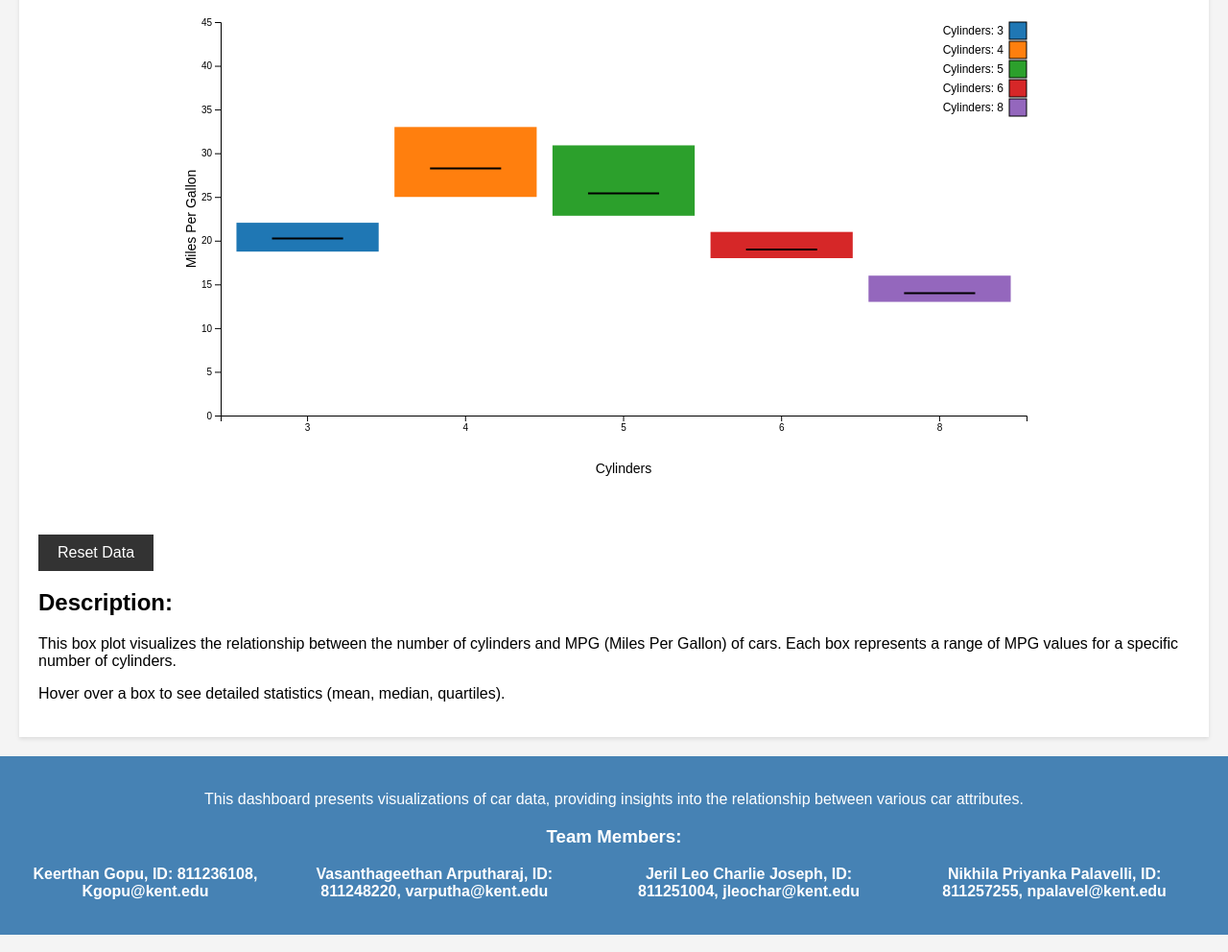
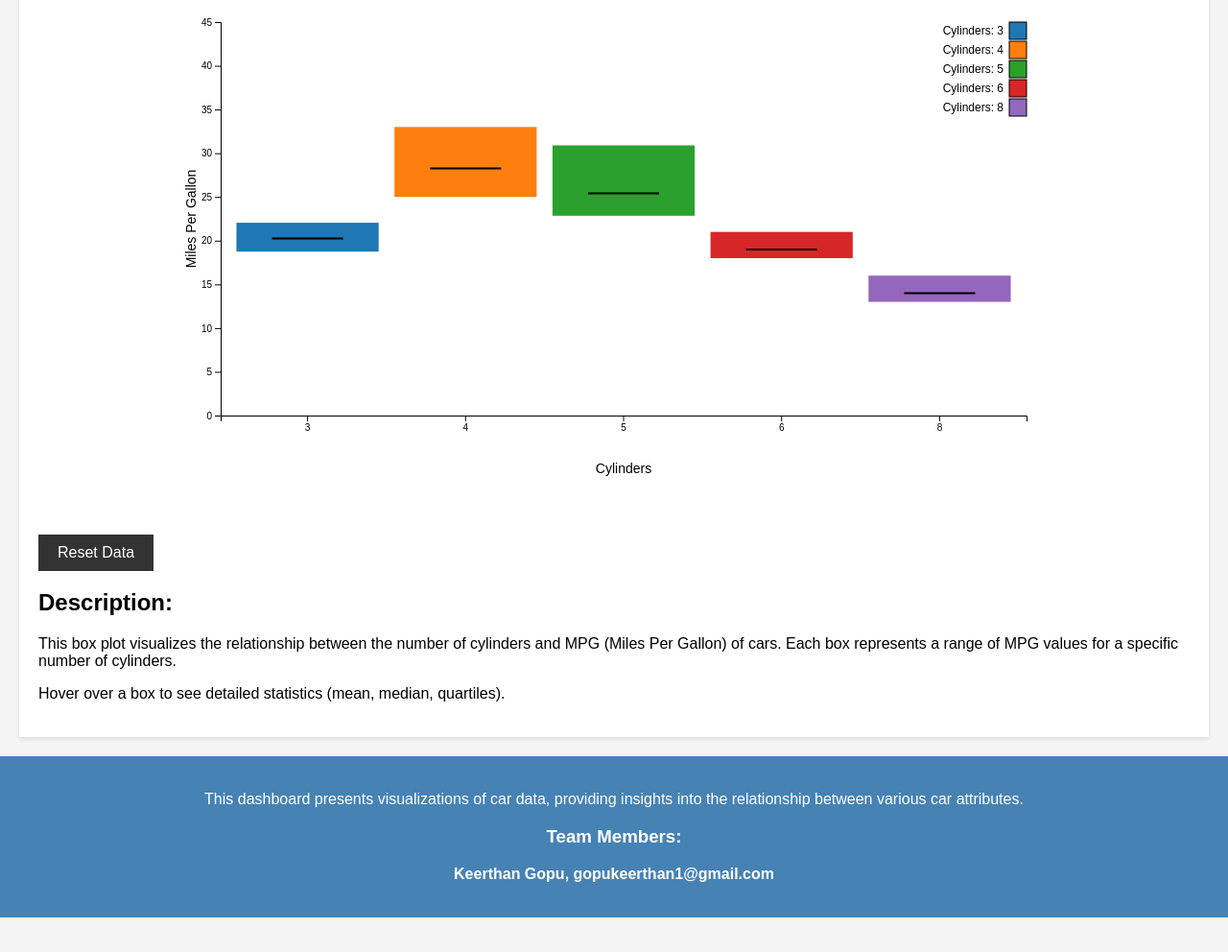
Before and after one commit to GopuKeerthan/car-dataset-visualization-d3js, a plain HTML site: page project3.html in a window 1280 px wide. Shown: the part 1985-2977 px from the top of the page at 96% size. Drawn offline with nearby package versions, Linux system fonts and the light colour scheme.

Commit message:
Update project3.html

```diff
--- a/project3.html
+++ b/project3.html
@@ -77,10 +77,7 @@
         <p>This dashboard presents visualizations of car data, providing insights into the relationship between various car attributes.</p>
         <h3>Team Members:</h3>
         <ul>
-            <li>Keerthan Gopu, ID: 811236108, Kgopu@kent.edu</a></li><br/>
-            <li>Vasanthageethan Arputharaj, ID: 811248220, varputha@kent.edu</a></li><br/>
-            <li>Jeril Leo Charlie Joseph, ID: 811251004, jleochar@kent.edu</a></li><br/>
-            <li>Nikhila Priyanka Palavelli, ID: 811257255, npalavel@kent.edu</a></li><br/>
+            <li>Keerthan Gopu, gopukeerthan1@gmail.com</a></li><br/>
         </ul>
 
     </footer>
```
